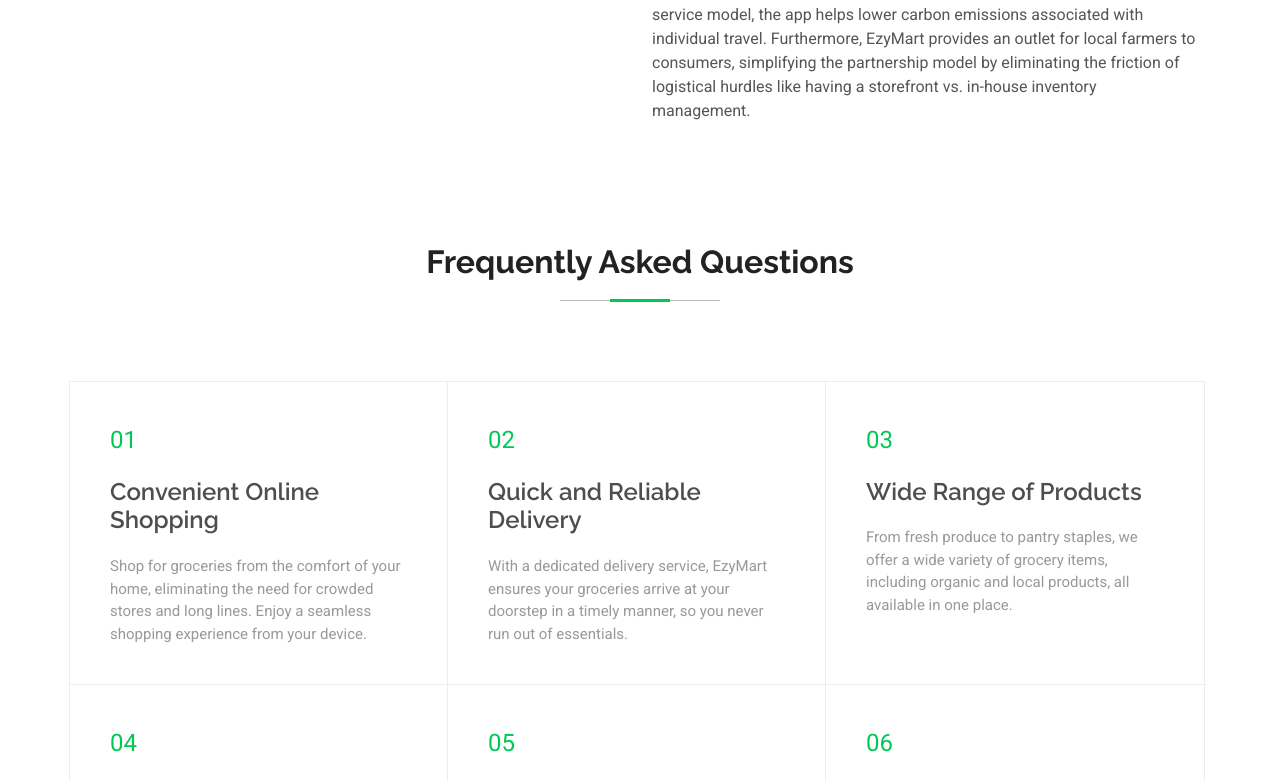
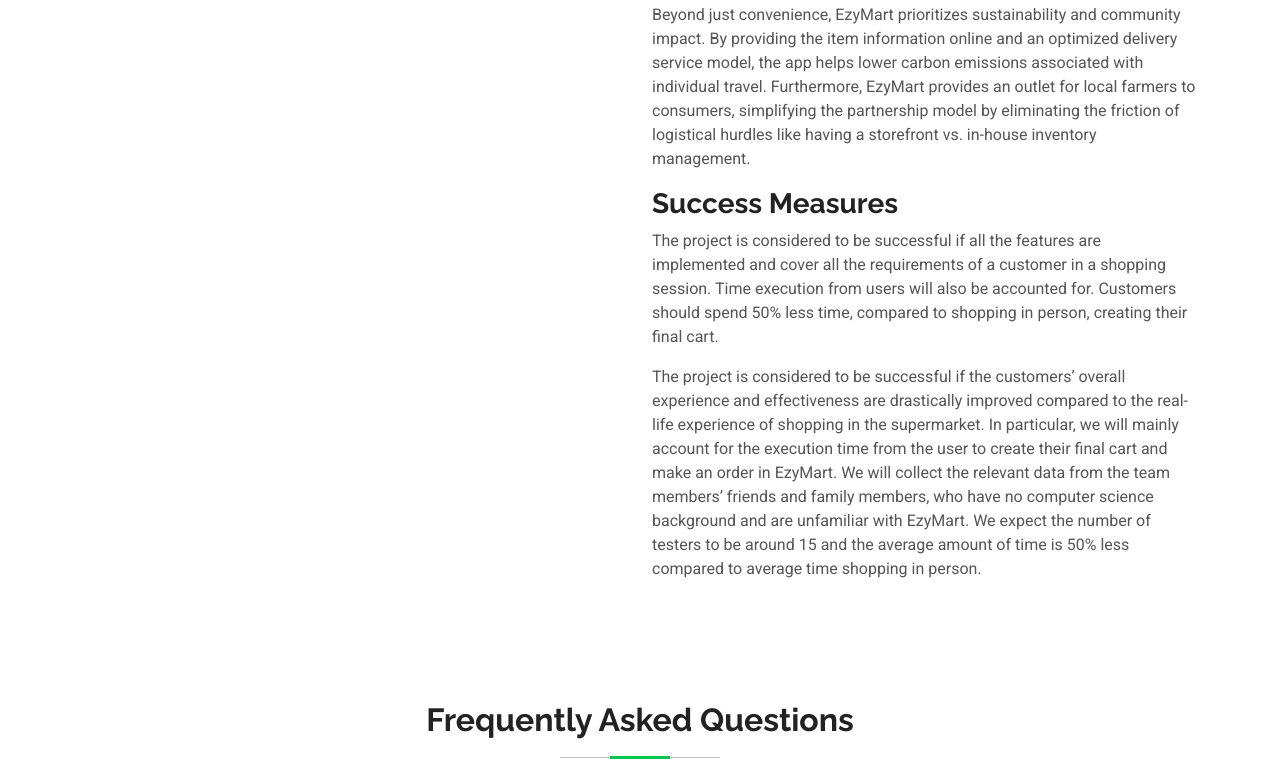
Before and after one commit to asadsaifi2021/EzyMart, a plain HTML site: page index.html in a window 1280 px wide. Shown: the part 2194-2975 px from the top of the page. Drawn offline with Linux system fonts and the light colour scheme.

Commit message:
modified:   index.html

```diff
--- a/index.html
+++ b/index.html
@@ -253,13 +253,13 @@
         <!-- Section Title -->
         <div class="container section-title" data-aos="fade-up">
           <h2>Our Vision</h2>
-          <!-- <p>
+          <p>
             EzyMart is a solution to simplify grocery shopping by offering a
             convenient and easy access to fresh produce for the local buyers. By
             providing a pleasant online shopping experience, EzyMart allows
             customers to browse, select, and purchase quality products from the
             comfort of their homes or workplaces.
-          </p> -->
+          </p>
         </div>
         <!-- End Section Title -->
 
@@ -316,6 +316,27 @@
                 simplifying the partnership model by eliminating the friction of
                 logistical hurdles like having a storefront vs. in-house
                 inventory management.
+              </p>
+
+              <h3>Success Measures</h3>
+              <p>
+                The project is considered to be successful if all the features
+                are implemented and cover all the requirements of a customer in
+                a shopping session. Time execution from users will also be
+                accounted for. Customers should spend 50% less time, compared to
+                shopping in person, creating their final cart.
+              </p>
+              <p>
+                The project is considered to be successful if the customers’
+                overall experience and effectiveness are drastically improved
+                compared to the real-life experience of shopping in the
+                supermarket. In particular, we will mainly account for the
+                execution time from the user to create their final cart and make
+                an order in EzyMart. We will collect the relevant data from the
+                team members’ friends and family members, who have no computer
+                science background and are unfamiliar with EzyMart. We expect
+                the number of testers to be around 15 and the average amount of
+                time is 50% less compared to average time shopping in person.
               </p>
             </div>
           </div>
```
